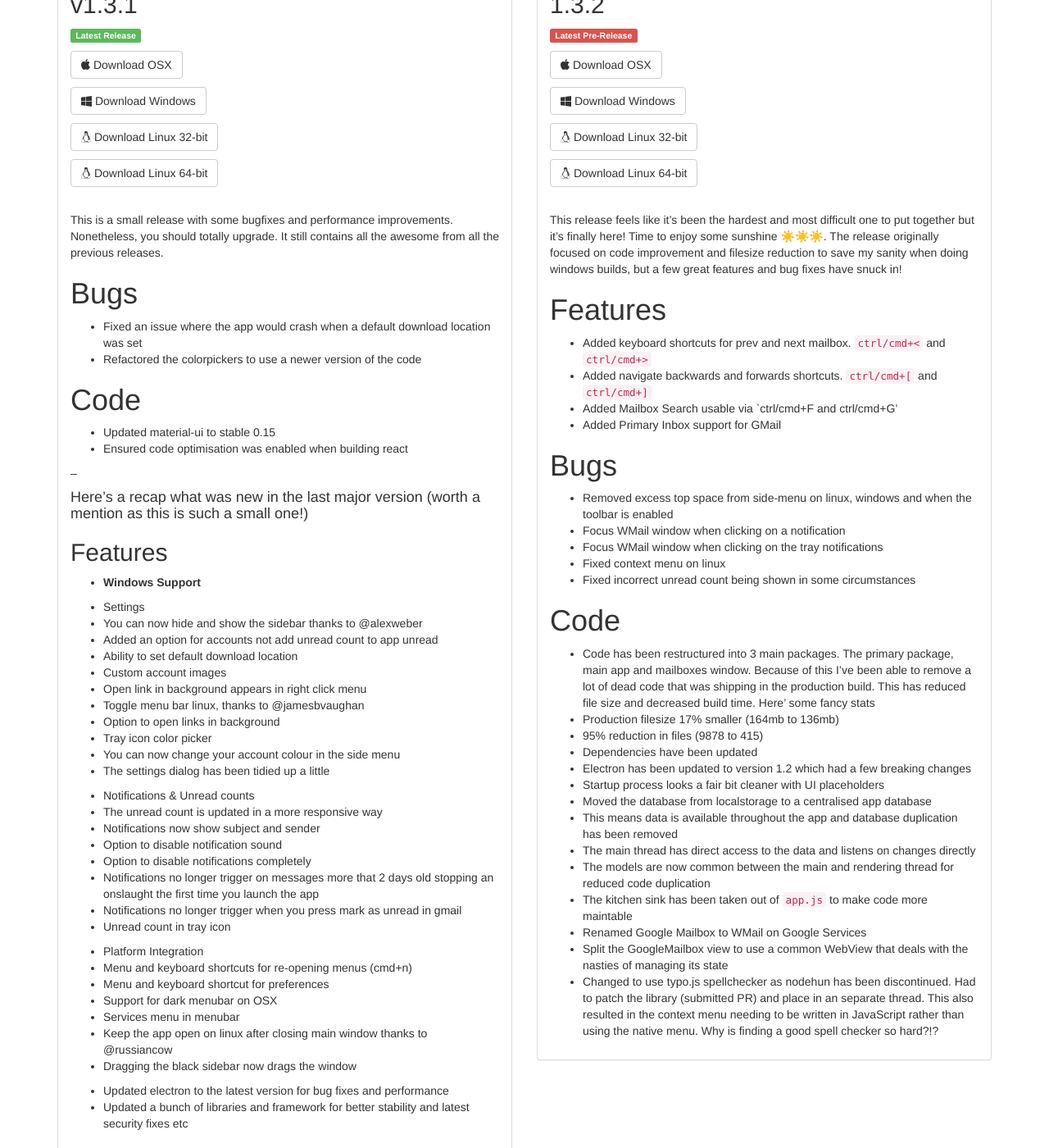
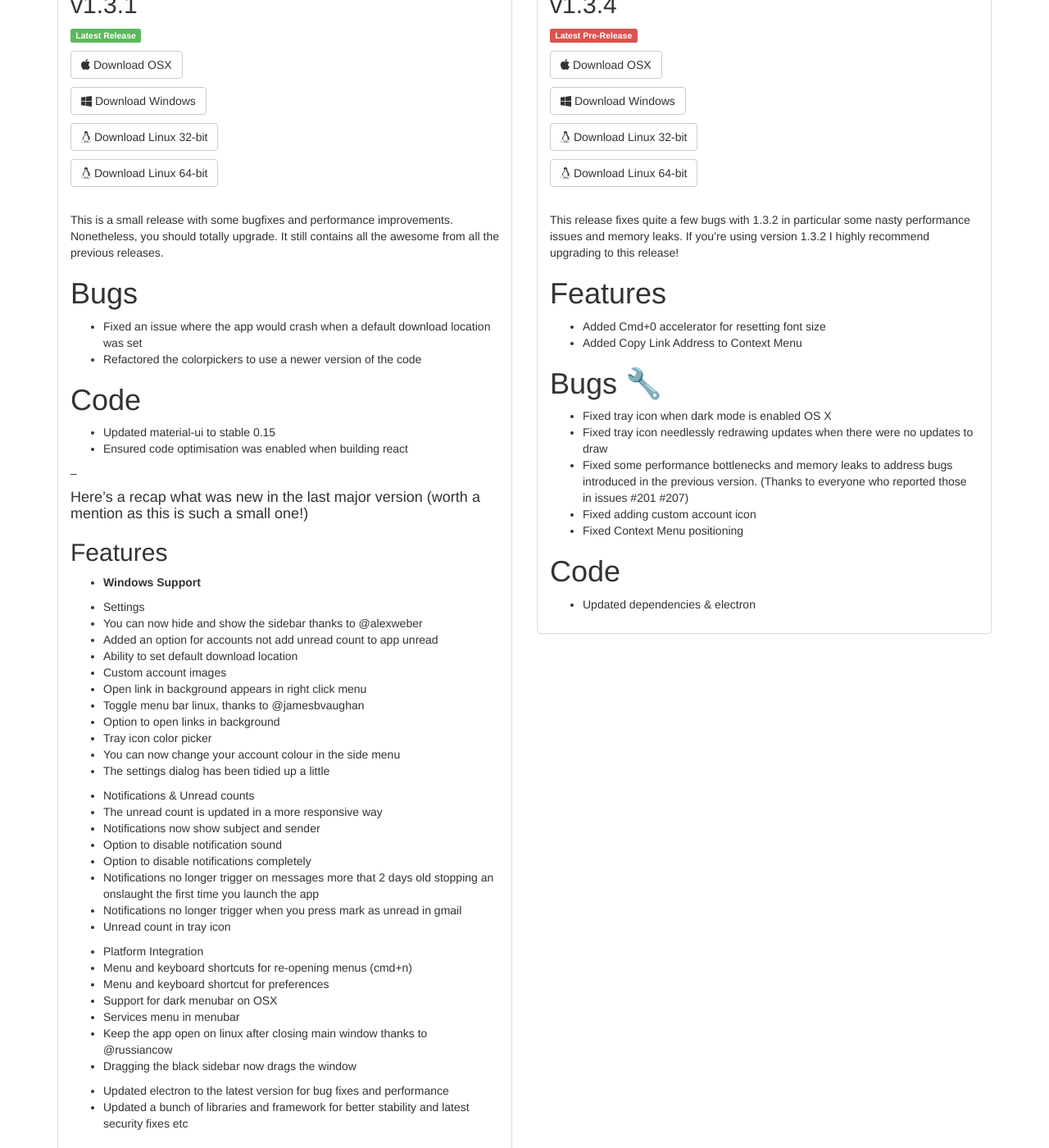
Before and after one commit to Thomas101/wmail, a Jekyll site: the page built from download.html, in a window 1280 px wide and 1400 px high, scrolled down 440 px. Shown: the whole window at 82% size. Built offline with Jekyll 4.4.1, drawn with Linux system fonts in a browser that asks for light colours.

Commit message:
Bump to 1.3.4

```diff
--- a/_includes/prerelease_notes.md
+++ b/_includes/prerelease_notes.md
@@ -1,31 +1,15 @@
-This release feels like it's been the hardest and most difficult one to put together but it's finally here! Time to enjoy some sunshine ☀️☀️☀️. The release originally focused on code improvement and filesize reduction to save my sanity when doing windows builds, but a few great features and bug fixes have snuck in!
+This release fixes quite a few bugs with 1.3.2 in particular some nasty performance issues and memory leaks. If you're using version 1.3.2 I highly recommend upgrading to this release!
 
 # Features
-* Added keyboard shortcuts for prev and next mailbox. `ctrl/cmd+<` and `ctrl/cmd+>`
-* Added navigate backwards and forwards shortcuts. `ctrl/cmd+[` and `ctrl/cmd+]`
-* Added Mailbox Search usable via `ctrl/cmd+F and ctrl/cmd+G'
-* Added Primary Inbox support for GMail
+- Added Cmd+0 accelerator for resetting font size
+- Added Copy Link Address to Context Menu
 
-# Bugs
-* Removed excess top space from side-menu on linux, windows and when the toolbar is enabled
-* Focus WMail window when clicking on a notification
-* Focus WMail window when clicking on the tray notifications
-* Fixed context menu on linux
-* Fixed incorrect unread count being shown in some circumstances
-
+# Bugs 🔧
+- Fixed tray icon when dark mode is enabled OS X
+- Fixed tray icon needlessly redrawing updates when there were no updates to draw
+- Fixed some performance bottlenecks and memory leaks to address bugs introduced in the previous version. (Thanks to everyone who reported those in issues #201 #207)
+- Fixed adding custom account icon
+- Fixed Context Menu positioning
 
 # Code
-* Code has been restructured into 3 main packages. The primary package, main app and mailboxes window. Because of this I've been able to remove a lot of dead code that was shipping in the production build. This has reduced file size and decreased build time. Here' some fancy stats
- * Production filesize 17% smaller (164mb to 136mb)
- * 95% reduction in files (9878 to 415)
-* Dependencies have been updated
-* Electron has been updated to version 1.2 which had a few breaking changes
-* Startup process looks a fair bit cleaner with UI placeholders
-* Moved the database from localstorage to a centralised app database
- * This means data is available throughout the app and database duplication has been removed
- * The main thread has direct access to the data and listens on changes directly
- * The models are now common between the main and rendering thread for reduced code duplication
-* The kitchen sink has been taken out of `app.js` to make code more maintable
-* Renamed Google Mailbox to WMail on Google Services
-* Split the GoogleMailbox view to use a common WebView that deals with the nasties of managing its state
-* Changed to use typo.js spellchecker as nodehun has been discontinued. Had to patch the library (submitted PR) and place in an separate thread. This also resulted in the context menu needing to be written in JavaScript rather than using the native menu. Why is finding a good spell checker so hard?!?
+- Updated dependencies & electron
--- a/download.html
+++ b/download.html
@@ -2,8 +2,8 @@
 layout: default
 release_v: "v1.3.1"
 release_s: "1_3_1"
-prerelease_v: "1.3.2"
-prerelease_s: "1_3_2"
+prerelease_v: "v1.3.4"
+prerelease_s: "1_3_4"
 ---
 {% capture release_notes %}{% include release_notes.md %}{% endcapture %}
 {% capture prerelease_notes %}{% include prerelease_notes.md %}{% endcapture %}
```
